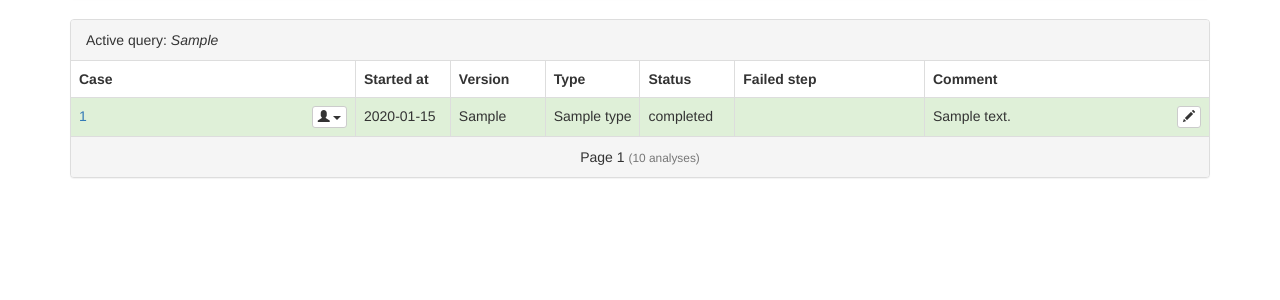
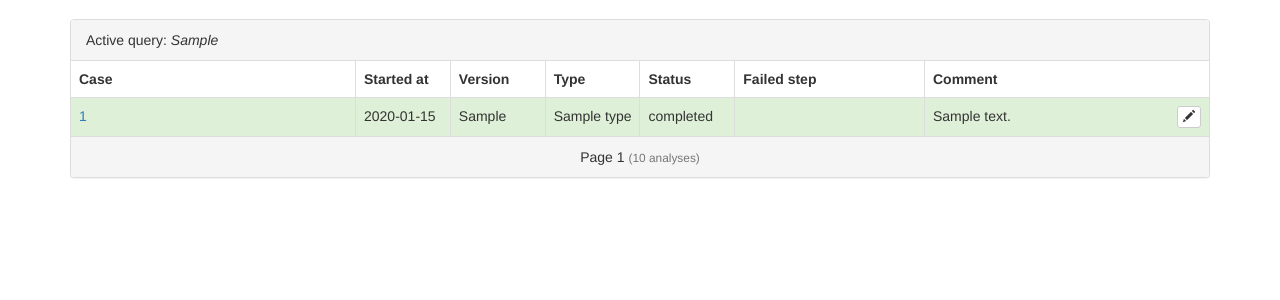
Before and after one commit to Clinical-Genomics/trailblazer, a Flask app: template trailblazer/server/templates/analyses.html in a window 1280 px wide. Shown: the part 139-439 px from the top of the page. Run offline with Flask 2, Linux system fonts and the light colour scheme; the template is opened without the code that fills it: most values are stand-ins (such as "Sample title", 1, 10 or a date in 2020); some libraries are stand-ins or nearby versions; some web fonts are replaced.

Commit message:
remove samples dropdown use grid to place edit button

```diff
--- a/trailblazer/server/templates/utils.html
+++ b/trailblazer/server/templates/utils.html
@@ -45,24 +45,6 @@
                         <a href="{{ url_for('analysis', case_id=analysis.case_id) }}">
                             {{ analysis.case_id }}
                         </a>
-
-                        <div class="btn-group pull-right">
-                            <button type="button" class="btn btn-default btn-xs dropdown-toggle" data-toggle="dropdown" aria-haspopup="true" aria-expanded="false">
-                                <span class="glyphicon glyphicon-user"></span>
-                                <span class="caret"></span>
-                            </button>
-                            <ul class="dropdown-menu">
-                                {% for sample in analysis.samples %}
-                                    <li><a>{{ sample }}</a></li>
-                                {% endfor %}
-                            </ul>
-                        </div>
-
-                        {% if analysis.is_deleted %}
-                            <span class="badge pull-right">
-                                <span class="glyphicon glyphicon-trash"></span>
-                            </span>
-                        {% endif %}
                     </td>
                     <td>{{ analysis.started_at.date() }}</td>
                     <td>{{ analysis.pipeline_version }}</td>
@@ -78,12 +60,18 @@
                         {% endif %}
                     </td>
                     <td>
+                        <div class="row">
+                            <div class="col-xs-10">
                                 {% if analysis.comment %}
                                     {{ analysis.comment }}
                                 {% endif %}
+                            </div>
+                            <div class="col-xs-2">
                                 {% if comments %}
                                     <div class="pull-right">{{ comment_modal(analysis) }}</div>
                                 {% endif %}
+                            </div>
+                        </div>
                     </td>
                 </tr>
             {% else %}
```
Lines whose indentation alone changed are shown as unchanged.
